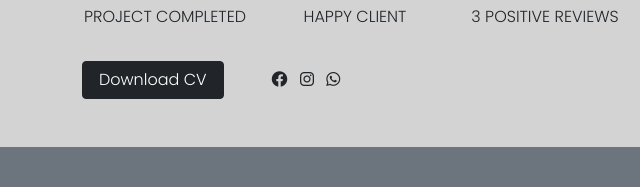
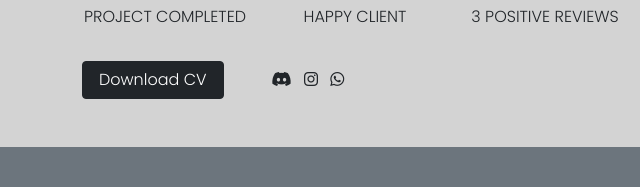
Before and after one commit to rhelzz/portfolio, a plain HTML site: page indexd.html in a window 1280 px wide. Shown: the part 938-1125 px from the top of the page, 0-640 px from the left. Drawn offline with nearby package versions, Linux system fonts and the light colour scheme.

Commit message:
Update indexd.html

```diff
--- a/indexd.html
+++ b/indexd.html
@@ -119,9 +119,9 @@
               <div class="col-lg-12 d-flex align-items-center">
                 <a href="#" class="btn px-3 btn-dark me-5">Download CV</a>
                 <div class="social-links">
-                  <a href="#" class="text-body me-2"><i class="fab fa-facebook"></i></a>
-                  <a href="#" class="text-body me-2"><i class="fab fa-instagram"></i></a>
-                  <a href="#" class="text-body me-2"><i class="fab fa-whatsapp"></i></a>
+                  <a href="https://discordapp.com/users/856885005702791178" class="text-body me-2"><i class="fab fa-discord"></i></a>
+                  <a href="https://www.instagram.com/rasyadhelza_/" class="text-body me-2"><i class="fab fa-instagram"></i></a>
+                  <a href="https://wa.me/62895347282709" class="text-body me-2"><i class="fab fa-whatsapp"></i></a>
                 </div>
               </div>
             </div>
```
